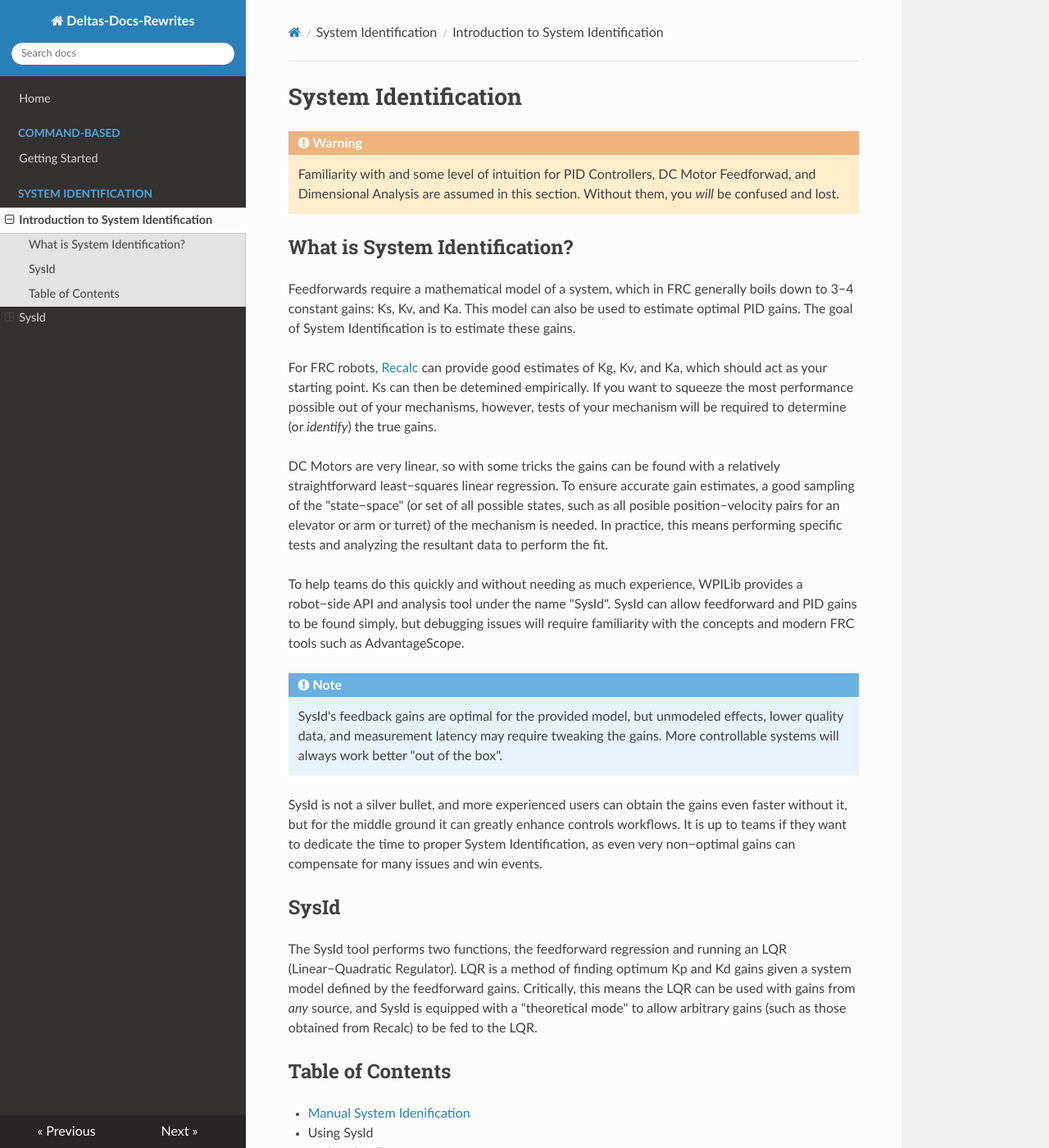
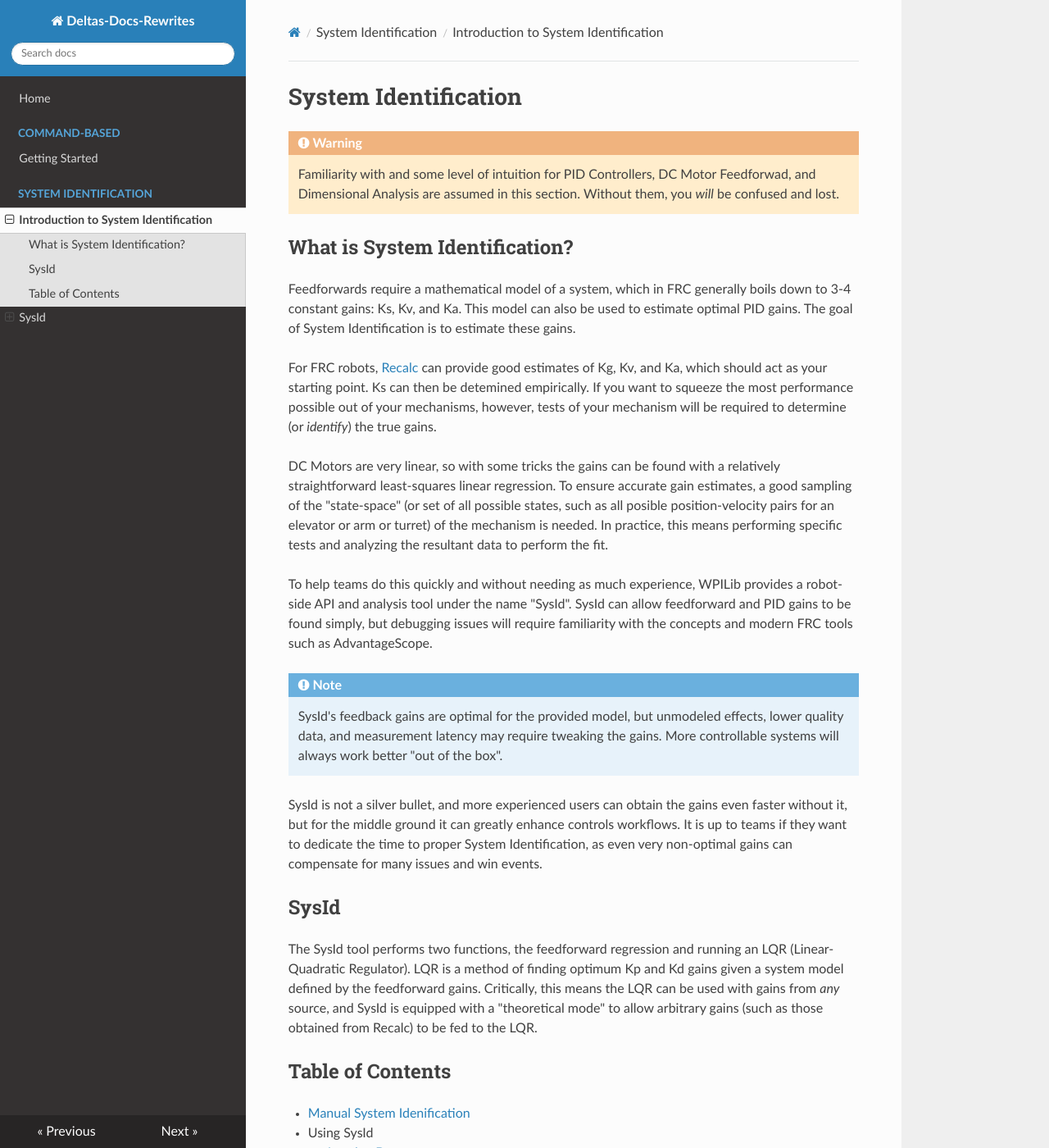
Before and after one commit to DeltaDizzy/deltas-docs-rewrites, an MkDocs documentation site: the page built from docs/system-id/index.md, in a window 1280 px wide and 1400 px high. Shown: the whole window at 82% size. Built offline with MkDocs 1.6.1, drawn with Linux system fonts in a browser that asks for light colours; nearby versions of some CDN libraries.

Commit message:
fix the rest of the dashes

```diff
--- a/docs/system-id/index.md
+++ b/docs/system-id/index.md
@@ -5,21 +5,21 @@
 
 ## What is System Identification?
 
-Feedforwards require a mathematical model of a system, which in FRC generally boils down to 3−4 constant gains: Ks, Kv, and Ka. This model can also be used to estimate optimal PID gains. The goal of System Identification is to estimate these gains.
+Feedforwards require a mathematical model of a system, which in FRC generally boils down to 3-4 constant gains: Ks, Kv, and Ka. This model can also be used to estimate optimal PID gains. The goal of System Identification is to estimate these gains.
 
 For FRC robots, [Recalc](https://reca.lc) can provide good estimates of Kg, Kv, and Ka, which should act as your starting point. Ks can then be detemined empirically. If you want to squeeze the most performance possible out of your mechanisms, however, tests of your mechanism will be required to determine (or *identify*) the true gains.
 
-DC Motors are very linear, so with some tricks the gains can be found with a relatively straightforward least−squares linear regression. To ensure accurate gain estimates, a good sampling of the "state−space" (or set of all possible states, such as all posible position−velocity pairs for an elevator or arm or turret) of the mechanism is needed. In practice, this means performing specific tests and analyzing the resultant data to perform the fit.
+DC Motors are very linear, so with some tricks the gains can be found with a relatively straightforward least-squares linear regression. To ensure accurate gain estimates, a good sampling of the "state-space" (or set of all possible states, such as all posible position-velocity pairs for an elevator or arm or turret) of the mechanism is needed. In practice, this means performing specific tests and analyzing the resultant data to perform the fit.
 
-To help teams do this quickly and without needing as much experience, WPILib provides a robot−side API and analysis tool under the name "SysId". SysId can allow feedforward and PID gains to be found simply, but debugging issues will require familiarity with the concepts and modern FRC tools such as AdvantageScope.
+To help teams do this quickly and without needing as much experience, WPILib provides a robot-side API and analysis tool under the name "SysId". SysId can allow feedforward and PID gains to be found simply, but debugging issues will require familiarity with the concepts and modern FRC tools such as AdvantageScope.
 
 !!! note
     SysId's feedback gains are optimal for the provided model, but unmodeled effects, lower quality data, and measurement latency may require tweaking the gains. More controllable systems will always work better "out of the box".
 
-SysId is not a silver bullet, and more experienced users can obtain the gains even faster without it, but for the middle ground it can greatly enhance controls workflows. It is up to teams if they want to dedicate the time to proper System Identification, as even very non−optimal gains can compensate for many issues and win events.
+SysId is not a silver bullet, and more experienced users can obtain the gains even faster without it, but for the middle ground it can greatly enhance controls workflows. It is up to teams if they want to dedicate the time to proper System Identification, as even very non-optimal gains can compensate for many issues and win events.
 
 ## SysId
-The SysId tool performs two functions, the feedforward regression and running an LQR (Linear−Quadratic Regulator). LQR is a method of finding optimum Kp and Kd gains given a system model defined by the feedforward gains. Critically, this means the LQR can be used with gains from *any* source, and SysId is equipped with a "theoretical mode" to allow arbitrary gains (such as those obtained from Recalc) to be fed to the LQR.
+The SysId tool performs two functions, the feedforward regression and running an LQR (Linear-Quadratic Regulator). LQR is a method of finding optimum Kp and Kd gains given a system model defined by the feedforward gains. Critically, this means the LQR can be used with gains from *any* source, and SysId is equipped with a "theoretical mode" to allow arbitrary gains (such as those obtained from Recalc) to be fed to the LQR.
 
 ## Table of Contents
 
```
Also changed, not shown: docs/system-id/manual-id.md (+2 -2 lines), docs/system-id/sysid/logging-data.md (+3 -3 lines).
